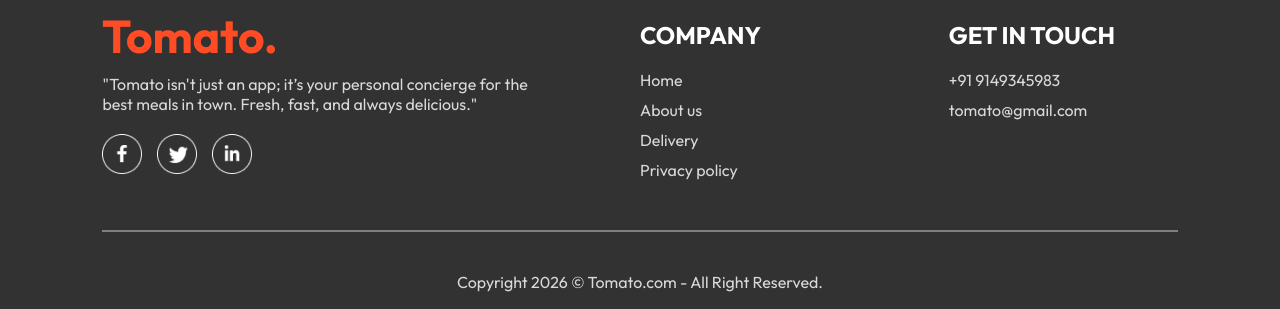
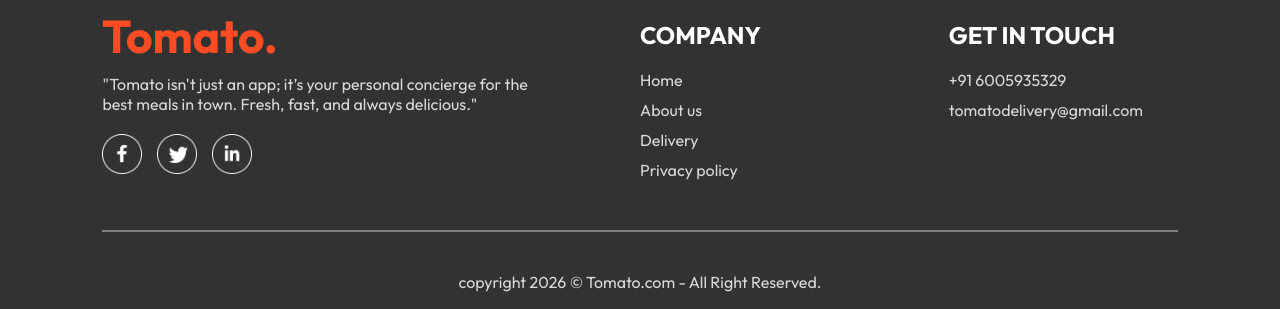
Before and after one commit to Danishmanyotra/Tomato, a React (Vite) app in the folder frontend/: page / in a window 1280 px wide. Shown: the part 1485-1794 px from the top of the page. Built offline with nearby package versions, Linux system fonts and the light colour scheme; no server answers; a web font is replaced by a local one.

Commit message:
add email and number

```diff
--- a/frontend/src/components/Footer/Footer.jsx
+++ b/frontend/src/components/Footer/Footer.jsx
@@ -27,13 +27,13 @@ const Footer = () => {
         <div className='footer-content-right'>
               <h2>GET IN TOUCH</h2>
               <ul>
-                <li>+91 9149345983</li>
-                <li>tomato@gmail.com</li>
+                <li>+91 6005935329</li>
+                <li>tomatodelivery@gmail.com</li>
               </ul>
         </div>
        </div>
        <hr/>
-       <p className='footer-copyright'>Copyright 2026 © Tomato.com - All Right Reserved.</p>
+       <p className='footer-copyright'>copyright 2026 © Tomato.com - All Right Reserved.</p>
     </div>
   )
 }
```
